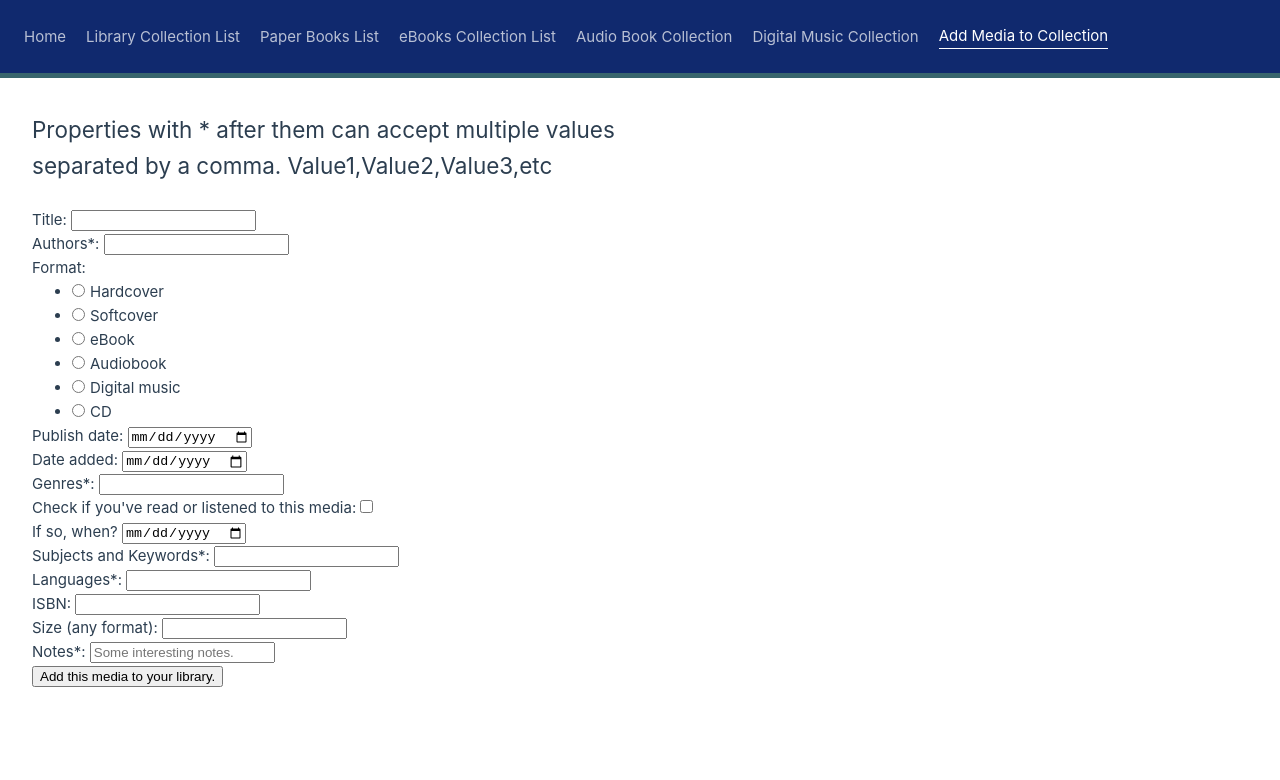
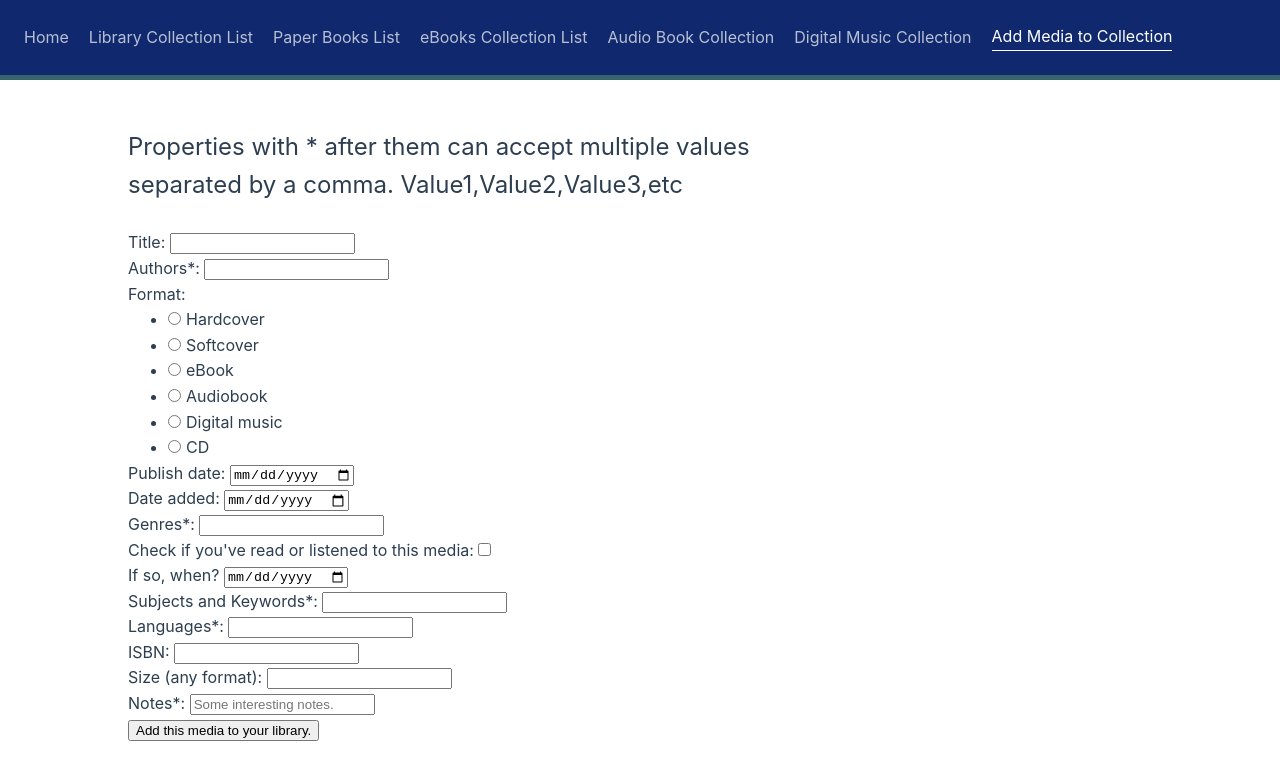
Before and after one commit to ShaneDewar/MEVN-inventory, a Vue app in the folder frontend/: page /create in a window 1280 px wide. Shown: the top 780 px of the page. Built offline with nearby package versions, Linux system fonts and the light colour scheme.

Commit message:
Minor css changes to fix nav overlap

```diff
--- a/frontend/src/assets/base.css
+++ b/frontend/src/assets/base.css
@@ -95,7 +95,7 @@ body {
   line-height: 1.6;
   font-family: Inter, -apple-system, BlinkMacSystemFont, 'Segoe UI', Roboto, Oxygen, Ubuntu,
     Cantarell, 'Fira Sans', 'Droid Sans', 'Helvetica Neue', sans-serif;
-  font-size: 15px;
+  font-size: 16px;
   text-rendering: optimizeLegibility;
   -webkit-font-smoothing: antialiased;
   -moz-osx-font-smoothing: grayscale;
--- a/frontend/src/assets/main.css
+++ b/frontend/src/assets/main.css
@@ -23,13 +23,14 @@ a,
 
 @media (min-width: 1024px) {
   body {
+    padding: 6rem;
     display: flex;
     place-items: center;
   }
 
   #app {
     display: grid;
-    grid-template-columns: 1fr 1fr;
-    padding: 0 2rem;
+    grid-template-columns: 2fr 1fr;
+    padding: 2 2rem;
   }
 }
--- a/frontend/src/components/AddMedia.vue
+++ b/frontend/src/components/AddMedia.vue
@@ -1,36 +1,16 @@
 <template>
+  <div class="media">
+    <h1>{{ media.title }}</h1>
+    <h2>
+      Properties with * after them can accept multiple values separated by a
+      comma. Value1,Value2,Value3,etc
+    </h2>
+  </div>
   <div class="add_media_form">
     <div v-if="!submitted">
-      <!-- <div>
-        <label for="media_name">Media Title: </label>
-        <input
-          type="text"
-          id="media_name"
-          required
-          v-model="media.media"
-          name="media_name"
-        />
-      </div>
-
-      <div>
-        <label for="media_summary">Summary: </label>
-        <input
-          type="text"
-          id="media_summary"
-          required
-          v-model="media.summary"
-          name="media_summary"
-        />
-      </div> -->
-      <form v-on:submit.prevent="addMedia">
-        <div class="media">
-          <h1>{{ media.title }}</h1>
-          <h2>
-            Properties with * after them can accept multiple values separated by
-            a comma. Value1,Value2,Value3,etc
-          </h2>
-          <br />
-
+      <br />
+      <form @submit.prevent="addMedia">
+        <div>
           <div>
             <label for="media_title">Title: </label>
             <input
```
